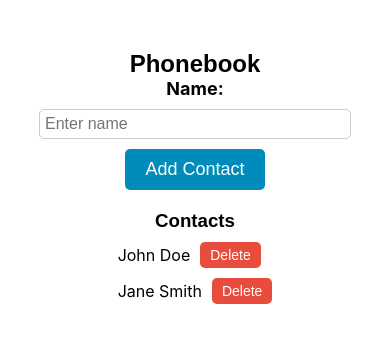
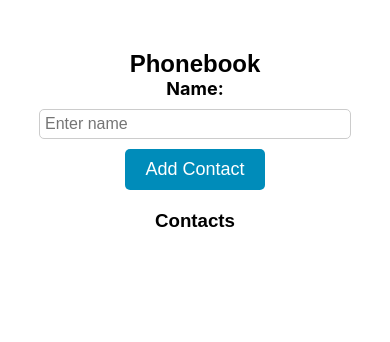
Before and after one commit to KostiantynFirst/goit-react-hw-02-phonebook, a React (Create React App) app: page / in a window 390 px wide. Shown: the top 342 px of the page. Built offline with nearby package versions, Linux system fonts and the light colour scheme.

Commit message:
Update Phonebook.jsx

```diff
--- a/src/components/Phonebook/Phonebook.jsx
+++ b/src/components/Phonebook/Phonebook.jsx
@@ -9,7 +9,7 @@ export class Phonebook extends Component {
         name: ''
       }
 
-    nameInputId = nanoid();
+    // nameInputId = nanoid();
 
     onInputName = e => {
         const {name, value} = e.currentTarget;
@@ -25,7 +25,7 @@ export class Phonebook extends Component {
         e.preventDefault();
         console.log(this.state)
         this.setState({
-            contacts: [...this.state.contacts, {name: this.state.name, id: this.nameInputId}],
+            contacts: [...this.state.contacts, {name: this.state.name, id: nanoid()}],
             name: ''
         })
 
@@ -49,6 +49,7 @@ export class Phonebook extends Component {
               <PhonebookForm onSubmit={this.hanleSubmit}>
                 <PhonebookFormLabel htmlFor="name">Name:</PhonebookFormLabel>
                 <PhonebookFormInput   type="text"
+                                      value={this.state.name}
                                       name="name"
                                       pattern="^[a-zA-Zа-яА-Я]+(([' -][a-zA-Zа-яА-Я ])?[a-zA-Zа-яА-Я]*)*$"
                                       title="Name may contain only letters, apostrophe, dash and spaces. For example Adrian, Jacob Mercer, Charles de Batz de Castelmore d'Artagnan"
@@ -61,18 +62,21 @@ export class Phonebook extends Component {
 
               <PhonebookContacts>
                 <PhonebookContactsHeading>Contacts</PhonebookContactsHeading>
+                <PhonebookContactsList>
+            { this.state.contacts.map(contact => {
+                const { name, id} = contact
+                console.log(name);
+                console.log(id);
+                <PhonebookContactsListItem id={id}>
+                <PhonebookContactsListItemName>{name}</PhonebookContactsListItemName>
+                <DeleteBtn>Delete</DeleteBtn>
+              </PhonebookContactsListItem>
 
-                <PhonebookContactsList>
-                  <PhonebookContactsListItem>
-                    <PhonebookContactsListItemName>John Doe</PhonebookContactsListItemName>
-                    <DeleteBtn>Delete</DeleteBtn>
-                  </PhonebookContactsListItem>
+            })
 
-                  <PhonebookContactsListItem>
-                    <PhonebookContactsListItemName>Jane Smith</PhonebookContactsListItemName>
-                    <DeleteBtn>Delete</DeleteBtn>
-                </PhonebookContactsListItem>
-                </PhonebookContactsList>
+            }
+             </PhonebookContactsList>
+
 
               </PhonebookContacts>
             </PhonebookContainer>
```
